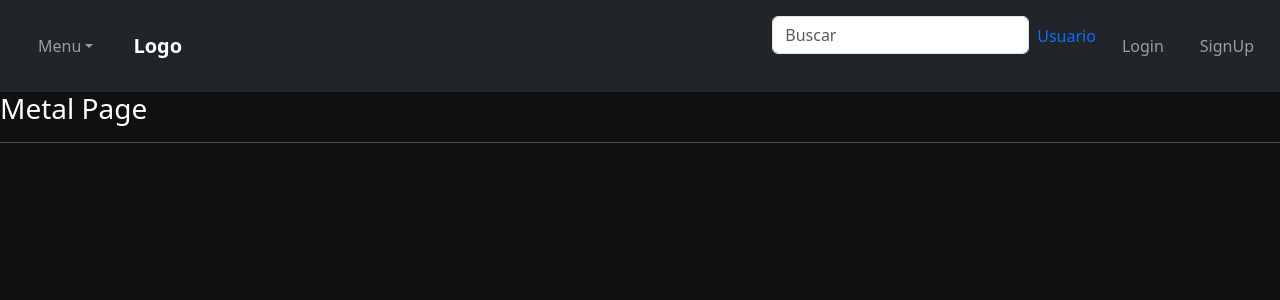
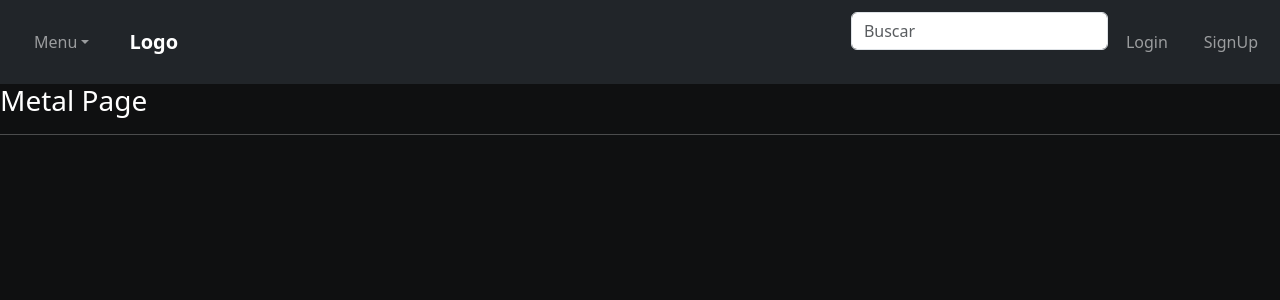
Before and after one commit to iperezsidgmann/Megalomaniac-proyecto-ADL, a React (Vite) app: page /metalpage in a window 1280 px wide. Shown: the top 300 px of the page. Built offline with nearby package versions, Linux system fonts and the light colour scheme.

Commit message:
Se crea AuthContext y AuthContextProvider para un mejor manejo y limpieza de los componentes, además de otras correcciones visuales

```diff
--- a/src/components/DropdownMenu.jsx
+++ b/src/components/DropdownMenu.jsx
@@ -33,7 +33,6 @@
 //     );
 // }
 
-import React from 'react';
 import { AiOutlineMenu } from 'react-icons/ai';
 import { Container, Nav, Navbar, NavDropdown } from 'react-bootstrap';
 import { NavLink } from 'react-router-dom';
--- a/src/components/NavBar.jsx
+++ b/src/components/NavBar.jsx
@@ -3,44 +3,44 @@ import { useState, useEffect } from 'react';
 import { DropdownMenu } from './index';
 import { Form } from 'react-bootstrap';
 
+
 export const Navbar = () => {
     const navigate = useNavigate();
     const location = useLocation();
     const [searchTerm, setSearchTerm] = useState('');
-    const [showAlert, setShowAlert] = useState(false); // Estado para controlar la aparición de la alerta
+    const [showAlert, setShowAlert] = useState(false);
+    const [isLoggedIn, setIsLoggedIn] = useState(false);
 
-    // Obtener el término de búsqueda de la URL y asignarlo al estado al cargar la página
     useEffect(() => {
         const searchParams = new URLSearchParams(location.search);
         const searchTermFromURL = searchParams.get('search') || '';
         setSearchTerm(searchTermFromURL);
     }, [location]);
 
-
     const handleSearch = (e) => {
         e.preventDefault();
-  // Aquí puedes realizar la lógica de búsqueda con el término ingresado (searchTerm)
-
         if (searchTerm.trim() !== '') {
-    // Redirigir a la página de ProductList con el término de búsqueda
             navigate(`/product-list?search=${encodeURIComponent(searchTerm)}`);
-    // Ocultar la alerta cuando se realiza una búsqueda válida
             setShowAlert(false);
         } else {
-    // Mostrar alerta solo cuando se realiza una búsqueda activa en la página de ProductList
             setShowAlert(location.pathname === '/product-list');
         }
     };
 
+    const handleLogout = () => {
+        setIsLoggedIn(false);
+    };
+
     return (
-        <nav className="navbar navbar-expand-sm navbar-dark bg-dark p-2">
+        <nav className="navbar navbar-expand-md navbar-dark bg-dark p-1">
             <DropdownMenu />
             <Link className="navbar-brand" to="/">
                 Logo
             </Link>
 
-            <div className="navbar-collapse collapse w-100 order-3 dual-collapse2 d-flex justify-content-end">
+            <div className="navbar-collapse collapse flex-grow-1 order-3 justify-content-end ">
                 <ul className="navbar-nav ml-auto">
+                    <li className="nav-item">
                         <Form onSubmit={handleSearch} className="form-inline my-2 my-lg-0">
                             <Form.Control
                                 type="text"
@@ -49,19 +49,43 @@ export const Navbar = () => {
                                 onChange={(e) => setSearchTerm(e.target.value)}
                             />
                         </Form>
+                    </li>
 
-                    <span className="nav-item nav-link text-primary">Usuario</span>
+                    {/* Mostrar el nombre del usuario si está logueado */}
+                    {isLoggedIn && (
+                        <li className="nav-item">
+                            <span className="nav-link text-primary">
+                                Nombre del Usuario
+                            </span>
+                        </li>
+                    )}
 
-                    <NavLink className="nav-item nav-link btn" to="/login" >
+                    {/* Mostrar los enlaces "Login" y "SignUp" solo si el usuario no está logueado */}
+                    {!isLoggedIn && (
+                        <>
+                            <li className="nav-item">
+                                <NavLink className="nav-link btn" to="/login">
                                     Login
                                 </NavLink>
-
-                    <NavLink className="nav-item nav-link btn" to="/signup">
+                            </li>
+                            <li className="nav-item">
+                                <NavLink className="nav-link btn" to="/signup">
                                     SignUp
                                 </NavLink>
+                            </li>
+                        </>
+                    )}
+
+                    {/* Mostrar el botón "Cerrar sesión" solo si el usuario está logueado */}
+                    {isLoggedIn && (
+                        <li className="nav-item">
+                            <button className="nav-link btn" onClick={handleLogout}>
+                                Cerrar sesión
+                            </button>
+                        </li>
+                    )}
                 </ul>
             </div>
-            {/* Mostrar la alerta solo cuando showAlert es verdadero y el término de búsqueda esté vacío */}
             {showAlert && searchTerm.trim() === '' && (
                 <div>No se encontraron resultados.</div>
             )}
--- a/src/components/router/AppRouter.jsx
+++ b/src/components/router/AppRouter.jsx
@@ -12,6 +12,5 @@ export const AppRouter = () => {
                 <Route path="*" element={<AppRoutes/>} />
             </Routes>
         </>
-
     )
-}
+};
--- a/src/components/routes/AppRoutes.jsx
+++ b/src/components/routes/AppRoutes.jsx
@@ -1,7 +1,7 @@
 import { useMemo } from "react";
 import { Routes, Route } from "react-router-dom";
 import { Navbar, DetailProduct } from '../index';
-import { HomePage } from "../../views/index";
+import { HomePage, PanelPage } from "../../views/index";
 import { discos } from "../../data/discos";
 import RockPage from "../../pages/RockPage";
 import PopPage from "../../pages/PopPage";
@@ -30,6 +30,7 @@ export const AppRoutes = () => {
                 <Route path="/" element={<HomePage />} />
                 <Route path="*" element={<HomePage />} />
                 <Route path="/home" element={<HomePage />} />
+                <Route path="/panel/:id" element={<PanelPage />} />
                 <Route path="/rockpage" element={<RockPage />} />
                 <Route path="/poppage" element={<PopPage />} />
                 <Route path="/folkpage" element={<FolkPage />} />
--- /dev/null
+++ b/src/context/AuthContext.jsx
@@ -0,0 +1,5 @@
+import { createContext } from "react";
+
+export const AuthContext = createContext({
+
+});
--- /dev/null
+++ b/src/context/AuthProvider.jsx
@@ -0,0 +1,55 @@
+import { createContext, useState, useContext } from 'react';
+
+const AuthContext = createContext();
+
+export const AuthProvider = ({ children }) => {
+    const [isLoggedIn, setIsLoggedIn] = useState(false);
+    const [error, setError] = useState('');
+    const [email, setEmail] = useState('');
+    const [password, setPassword] = useState('');
+
+    const handleSubmit = (e) => {
+        e.preventDefault();
+
+        // Validación de campos
+        if (!email.trim() || !password.trim()) {
+            setError('Los datos ingresados no son válidos.');
+            return;
+        }
+
+        // Simula una autenticación exitosa después de 1 segundo
+        setTimeout(() => {
+            setIsLoggedIn(true);
+            setError('');
+            setEmail('');
+            setPassword('');
+        }, 1000);
+    };
+
+    const handleLogout = () => {
+        setIsLoggedIn(false);
+    };
+
+    // Se proporcionan las variables y funciones necesarias en el valor del contexto
+    const authContextValue = {
+        isLoggedIn,
+        error,
+        email,
+        setEmail, // Agregar setEmail al objeto authContextValue
+        password,
+        setPassword, // Agregar setPassword al objeto authContextValue
+        handleSubmit,
+        handleLogout,
+    };
+
+    // Retorna el proveedor con el contexto
+    return <AuthContext.Provider value={authContextValue}>{children}</AuthContext.Provider>;
+};
+
+export const useAuth = () => {
+    const authContext = useContext(AuthContext);
+    if (!authContext) {
+        throw new Error('useAuth debe utilizarse dentro de un AuthProvider');
+    }
+    return authContext;
+};
--- a/src/styles.css
+++ b/src/styles.css
@@ -1,3 +1,8 @@
+* {
+    padding: 0;
+    margin: 0;
+}
+
 body {
     background-color: #0f1011;
     color: white;
@@ -6,27 +11,27 @@ body {
 /* Slider */
 .slider-container {
     margin: 0 auto;
-    /* Centra el slider horizontalmente */
 }
 
 .slider-image {
     max-height: 550px;
-    /* Ajusta la altura máxima de las imágenes según tus necesidades */
     width: 100%;
     object-fit: cover;
-    /* Asegura que las imágenes se ajusten correctamente en el contenedor */
 }
-.activo{
+
+.activo {
     color: #FFFFFF;
     text-decoration:none;
     margin: 10px;
 }
-.activo:link{
+
+.activo:link {
     color: #FFFFFF;
     text-decoration:none;
     margin: 10px;
 }
-.activo:hover{
+
+.activo:hover {
     color: #FFFFFF;
     background: #333333;
     text-shadow: #FFF 0px 0px 5px, #FFF 0px 0px 10px, #FFF 0px 0px 15px, #FFFFFF 0px 0px 20px, #FFFFFF 0px 0px 30px, #FFFFFF 0px 0px 40px, #FF2D95 0px 0px 50px, #FFFFFF 0px 0px 75px;
@@ -36,13 +41,13 @@ body {
     margin: 10px;
   }
 
-  .noactivo:hover{
+  .noactivo:hover {
     color:white;
     text-decoration:none;
     margin: 10px;
   }
 
-  a{
+  a {
     text-decoration:solid;
     font-weight: bold;
     color: white;
--- a/src/views/LoginPage.jsx
+++ b/src/views/LoginPage.jsx
@@ -1,58 +1,30 @@
-import { useState } from 'react';
 import { Button, Form } from 'react-bootstrap';
+import { useAuth } from '../context/AuthProvider';
+import { useNavigate } from 'react-router-dom';
+import { PanelPage } from './PanelPage';
 import 'animate.css';
 
 
 export const LoginPage = () => {
-    const [email, setEmail] = useState('');
-    const [password, setPassword] = useState('');
-    const [error, setError] = useState('');
-    const [isLoggedIn, setIsLoggedIn] = useState(false);
 
-    // Lógica de autenticación
-    const handleSubmit = (e) => {
-        e.preventDefault();
+    const { isLoggedIn, error, email, setEmail, password, setPassword, handleSubmit, handleLogout } = useAuth();
 
-        // Validación de campos
-        if (!email.trim() || !password.trim()) {
-            setError('Los datos ingresados no son válidos.');
-            return;
-        }
+    const navigate = useNavigate(); // Hook para manejar la redirección
 
-        setTimeout(() => {
-            setIsLoggedIn(true);
-            setError('');
-            setEmail('');
-            setPassword('');
-        }, 1000);
-    };
-
-    const handleLogout = () => {
-        setIsLoggedIn(false);
+    const handleRedirectToHome = () => {
+        navigate('/home'); // Redirige a la página /home al hacer clic en el botón
     };
 
 
     if (isLoggedIn) {
-        return (
-            <div className='col-md-3 mx-auto animate__animated animate__fadeIn'>
-                <h1 className='mt-3'>Bienvenido!</h1>
-
-                {/* Insertar componente Perfil */}
-
-                <Button variant='primary btn-dark mb-3' onClick={handleLogout}>
-                    Cerrar sesión
-                </Button>
-            </div>
+        return ( <PanelPage handleLogout={handleLogout} handleRedirectToHome={handleRedirectToHome}/>
         );
     }
 
     return (
-
-
-        <div className='d-flex justify-content-center align-items-center vh-100' >
+        <div className='d-flex justify-content-center align-items-center vh-100'>
             <div className='col-md-3 mx-auto border border-dark rounded p-5 animate__animated animate__fadeIn'>
                 <h1 className='mt-3'>Login</h1>
-
                 <Form onSubmit={handleSubmit}>
                     <Form.Group className='mb-3' controlId='formBasicEmail'>
                         <Form.Label>Email</Form.Label>
@@ -63,7 +35,6 @@ export const LoginPage = () => {
                             onChange={(e) => setEmail(e.target.value)}
                         />
                     </Form.Group>
-
                     <Form.Group className='mb-3' controlId='formBasicPassword'>
                         <Form.Label>Contraseña</Form.Label>
                         <Form.Control
@@ -73,21 +44,14 @@ export const LoginPage = () => {
                             onChange={(e) => setPassword(e.target.value)}
                         />
                     </Form.Group>
-
                     <div className="d-flex justify-content-center">
                         <Button variant='primary btn-dark mb-3' type='submit'>
                             Enviar
                         </Button>
-
                     </div>
                 </Form>
-
                 {error ? <p className='error'>{error}</p> : null}
             </div>
-
-
         </div>
-
-
     );
 };
--- /dev/null
+++ b/src/views/PanelPage.jsx
@@ -0,0 +1,20 @@
+import { Button } from "react-bootstrap";
+
+export const PanelPage = ({ handleLogout, handleRedirectToHome }) => {
+
+
+    return (
+        <div className='col-md-3 mx-auto animate__animated animate__fadeIn'>
+            <h1 className='mt-3'>Bienvenido! </h1>
+            <Button variant='primary btn-dark mb-3 mr-4' onClick={handleRedirectToHome}>
+                Página principal
+            </Button>
+
+            <Button variant='primary btn-dark mb-3' onClick={handleLogout}>
+                Cerrar sesión
+            </Button>
+        </div>
+
+
+    )
+};
--- a/src/views/index.js
+++ b/src/views/index.js
@@ -1,3 +1,4 @@
 export * from './HomePage';
 export * from './LoginPage';
 export * from './SignupPage';
+export * from './PanelPage';
```
Also changed, not shown: src/main.jsx (+6 -3 lines). Lines whose indentation alone changed are shown as unchanged.
